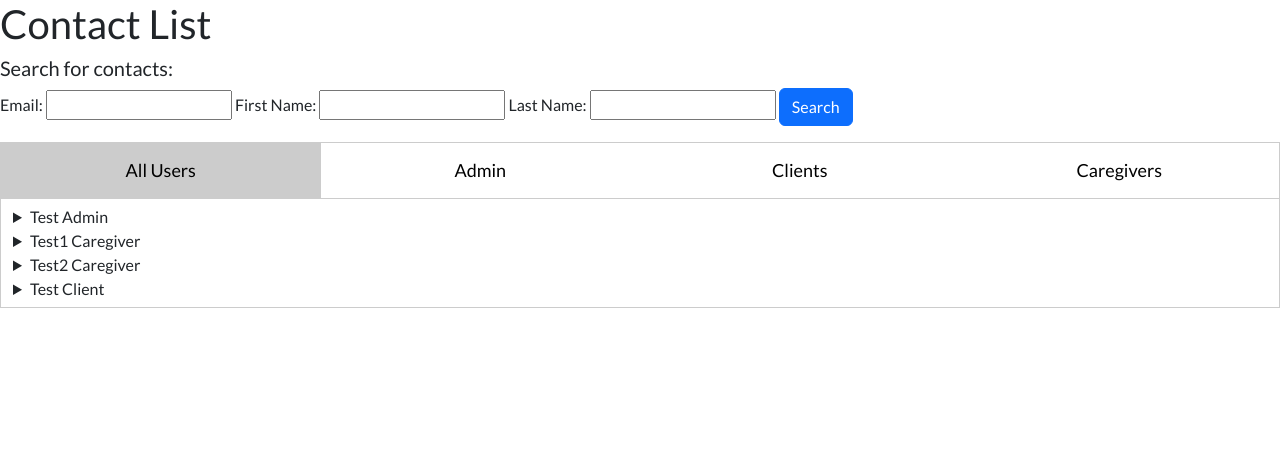
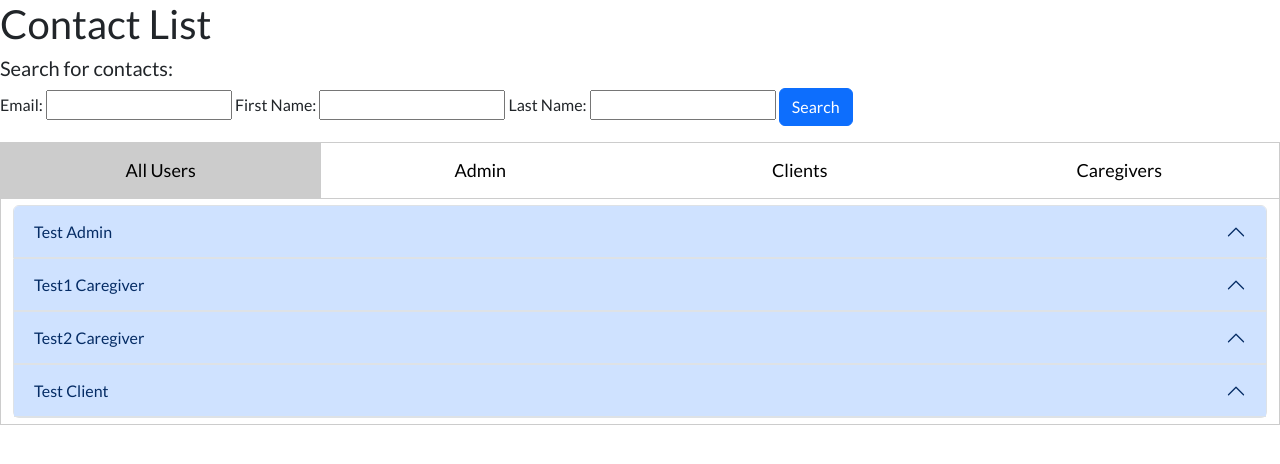
Before and after one commit to risharmaa/timesheet-error-tracker, a Flask app: page /contactlist in a window 1280 px wide, after a click on "All Users". Shown: the part 102-566 px from the top of the page. Run offline with Flask 3, Linux system fonts and the light colour scheme; a user stored in the database is signed in; data comes from the database, SQL or seed files in the repository.

Commit message:
updated contact list to go from basic html collapsible to bootstrap accordian

```diff
--- a/templates/contact_list.html
+++ b/templates/contact_list.html
@@ -122,10 +122,17 @@
         </div>
 
         <div id="All" class="tabcontent">
+        <div class="accordion" id="allAccordian">
         {% for person in contacts %}
-        <details>
-            <summary>{{person.fname}} {{person.lname}}</summary>
-            <ul>
+        <div class="accordion-item">
+            <h2 class="accordion-header" id="heading{{ loop.index }}">
+                <button class="accordion-button" type="button" data-bs-toggle="collapse" data-bs-target="#collapse{{ loop.index }}" aria-expanded="true" aria-controls="collapse{{ loop.index }}">
+                {{person.fname}} {{person.lname}}
+                </button>
+            </h2>
+            <div id="collapse{{ loop.index }}" class="accordion-collapse collapse" data-bs-parent="#allAccordian">
+            <div class="accordion-body">
+            <div class="contact-details">
             <p>Type of User: {{person.type}}</p>
             {% if person.type == "Client" %}
                 <p>Email/Phone Number: {{person.userid}}</p>
@@ -143,11 +150,10 @@
                     <li><a href = "mailto:{{c.userid}}">{{c.fname}} {{c.lname}} </a></li>
                 {% endfor %}
                 </ul>
-                <p><a href = "/addcaregiver/{{person.usernum}}"><button>Assign Caregivers</button></a></p>
+                <p><a href = "/addcaregiver/{{person.usernum}}"><button class="btn btn-outline-primary">Assign Caregivers</button></a></p>
             {% endif %}
 
-            <button onclick="deleted('{{person.fname}} {{person.lname}}', '{{person.usernum}}')">Delete User</button>
-            <!--<p><a href = "/deleteuser/{{person.usernum}}"><button>Delete User</button></a></p>-->
+            <button onclick="deleted('{{person.fname}} {{person.lname}}', '{{person.usernum}}')" class = "btn btn-danger">Delete User</button>
             </ul>
             <script>
             function deleted(name, number) {
@@ -156,20 +162,29 @@
                 }
             }
             </script>
-        </details>
+            </div>
+        </div>
+        </div>
+        </div>
         {% endfor %}
+        </div>
         </div>
 
         <div id="Admin" class="tabcontent">
+        <div class="accordion" id="adminAccordian">
         {% for person in admin %}
-        <details>
-            <summary>{{person.fname}} {{person.lname}}</summary>
-            <ul>
-            <p>Type of User: {{person.type}}</p>
+        <div class="accordion-item">
+            <h2 class="accordion-header" id="heading{{ loop.index }}">
+                <button class="accordion-button" type="button" data-bs-toggle="collapse" data-bs-target="#collapse{{ loop.index }}" aria-expanded="true" aria-controls="collapse{{ loop.index }}">
+                {{person.fname}} {{person.lname}}
+                </button>
+            </h2>
+            <div id="collapse{{ loop.index }}" class="accordion-collapse collapse" data-bs-parent="#adminAccordian">
+            <div class="accordion-body">
+            <div class="contact-details">
+            <p>Type of User: Admin</p>
             <p>Email: <a href = "mailto:{{person['userid']}}">{{person.userid}}</a></p>
-
-            <button onclick="deleted('{{person.fname}} {{person.lname}}', '{{person.usernum}}')">Delete User</button>
-            <!--<p><a href = "/deleteuser/{{person.usernum}}"><button>Delete User</button></a></p>-->
+            <button onclick="deleted('{{person.fname}} {{person.lname}}', '{{person.usernum}}')" class = "btn btn-danger">Delete User</button>
             </ul>
             <script>
             function deleted(name, number) {
@@ -178,17 +193,29 @@
                 }
             }
             </script>
-        </details>
+            </div>
+        </div>
+        </div>
+        </div>
         {% endfor %}
+        </div>
         </div>
 
         <div id="Client" class="tabcontent">
+        <div class="accordion" id="clientAccordian">
         {% for person in client %}
-        <details>
-            <summary>{{person.fname}} {{person.lname}}</summary>
-            <ul>
-            <p>Type of User: {{person.type}}</p>
+        <div class="accordion-item">
+            <h2 class="accordion-header" id="heading{{ loop.index }}">
+                <button class="accordion-button" type="button" data-bs-toggle="collapse" data-bs-target="#collapse{{ loop.index }}" aria-expanded="true" aria-controls="collapse{{ loop.index }}">
+                {{person.fname}} {{person.lname}}
+                </button>
+            </h2>
+            <div id="collapse{{ loop.index }}" class="accordion-collapse collapse" data-bs-parent="#clientAccordian">
+            <div class="accordion-body">
+            <div class="contact-details">
+            <p>Type of User: Client</p>
             <p>Email/Phone Number: {{person.userid}}</p>
+
             <h3> Caregivers: </h3>
             <ul>
             {% if not person['caregiver'] %}
@@ -198,10 +225,9 @@
                 <li><a href = "mailto:{{c.userid}}">{{c.fname}} {{c.lname}} </a></li>
             {% endfor %}
             </ul>
-            <p><a href = "/addcaregiver/{{person.usernum}}"><button>Assign Caregivers</button></a></p>
+            <p><a href = "/addcaregiver/{{person.usernum}}"><button class="btn btn-outline-primary">Assign Caregivers</button></a></p>
 
-            <button onclick="deleted('{{person.fname}} {{person.lname}}', '{{person.usernum}}')">Delete User</button>
-            <!--<p><a href = "/deleteuser/{{person.usernum}}"><button>Delete User</button></a></p>-->
+            <button onclick="deleted('{{person.fname}} {{person.lname}}', '{{person.usernum}}')" class = "btn btn-danger">Delete User</button>
             </ul>
             <script>
             function deleted(name, number) {
@@ -210,20 +236,30 @@
                 }
             }
             </script>
-        </details>
+            </div>
+        </div>
+        </div>
+        </div>
         {% endfor %}
+        </div>
         </div>
 
         <div id="Caregiver" class="tabcontent">
+        <div class="accordion" id="caregiverAccordian">
         {% for person in caregiver %}
-        <details>
-            <summary>{{person.fname}} {{person.lname}}</summary>
-            <ul>
-            <p>Type of User: {{person.type}}</p>
+        <div class="accordion-item">
+            <h2 class="accordion-header" id="heading{{ loop.index }}">
+                <button class="accordion-button" type="button" data-bs-toggle="collapse" data-bs-target="#collapse{{ loop.index }}" aria-expanded="true" aria-controls="collapse{{ loop.index }}">
+                {{person.fname}} {{person.lname}}
+                </button>
+            </h2>
+            <div id="collapse{{ loop.index }}" class="accordion-collapse collapse" data-bs-parent="#caregiverAccordian">
+            <div class="accordion-body">
+            <div class="contact-details">
+            <p>Type of User: Caregiver</p>
             <p>Email: <a href = "mailto:{{person['userid']}}">{{person.userid}}</a></p>
 
-            <button onclick="deleted('{{person.fname}} {{person.lname}}', '{{person.usernum}}')">Delete User</button>
-            <!--<p><a href = "/deleteuser/{{person.usernum}}"><button>Delete User</button></a></p>-->
+            <button onclick="deleted('{{person.fname}} {{person.lname}}', '{{person.usernum}}')" class = "btn btn-danger">Delete User</button>
             </ul>
             <script>
             function deleted(name, number) {
@@ -232,8 +268,12 @@
                 }
             }
             </script>
-        </details>
+            </div>
+        </div>
+        </div>
+        </div>
         {% endfor %}
+        </div>
         </div>
 
         <script>
```
